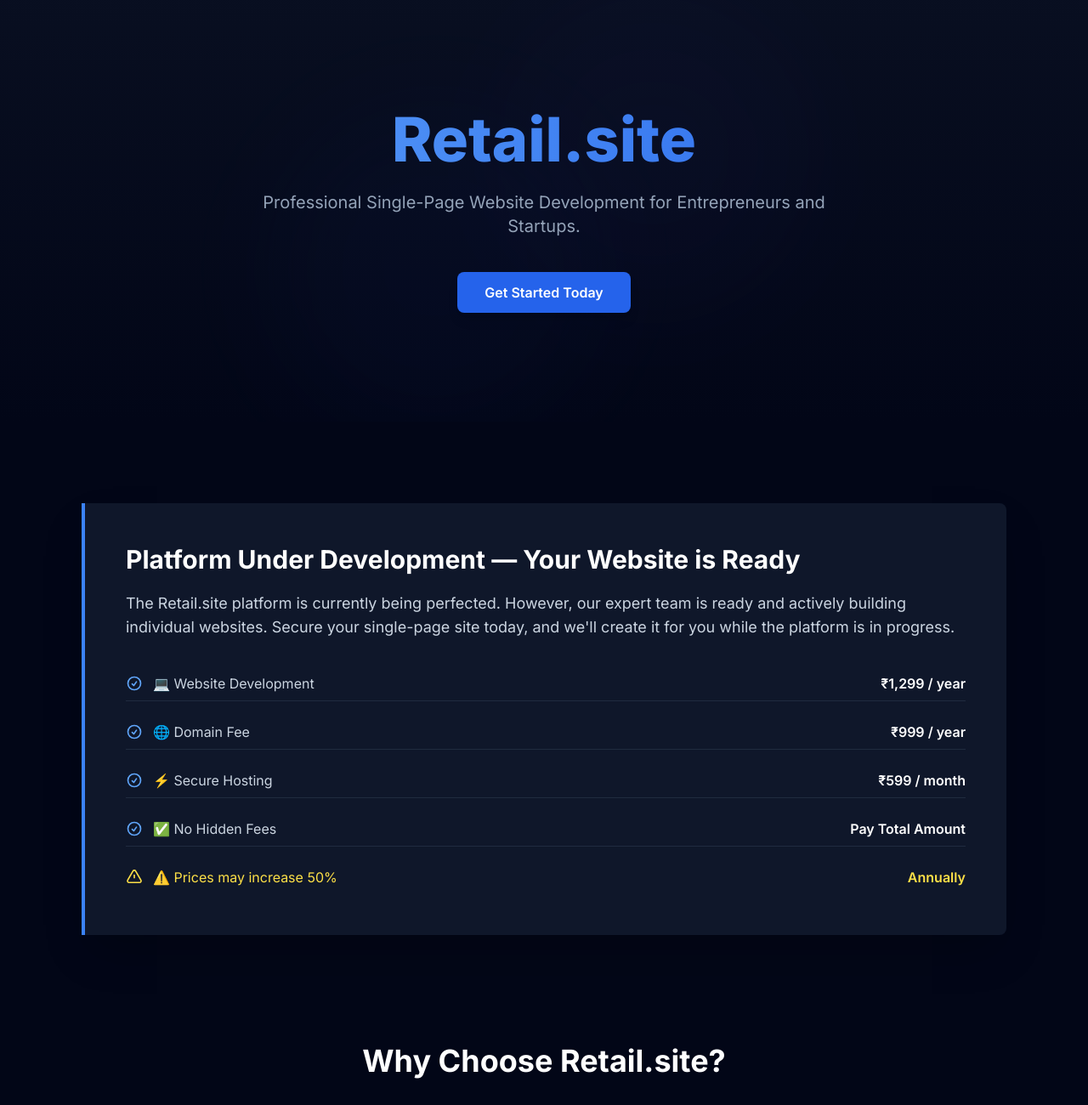
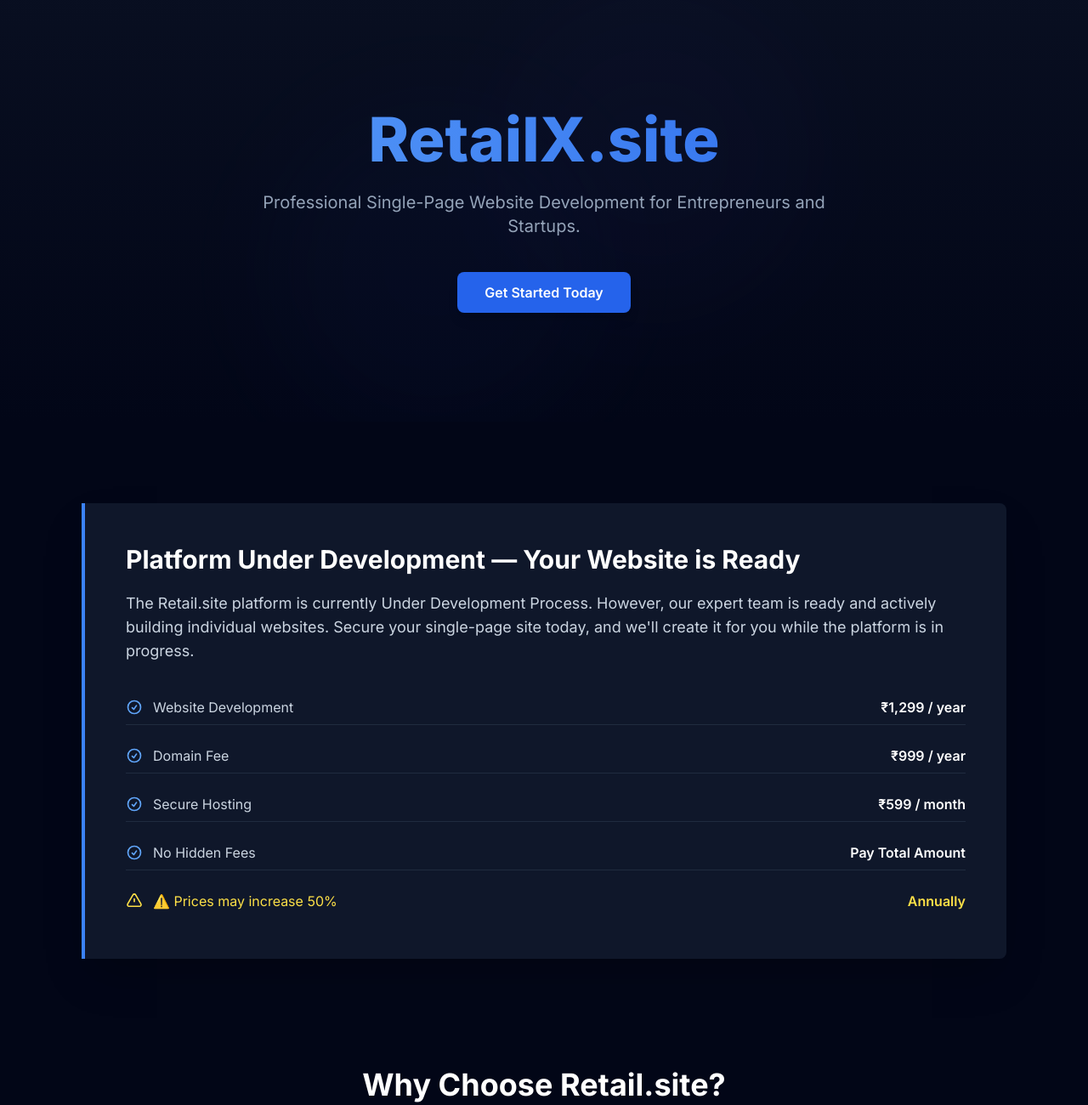
Before and after one commit to muhammedadnanv/Retailx1, a plain HTML site: page index.html in a window 1280 px wide. Shown: the top 1300 px of the page at 85% size. Drawn offline with nearby package versions, Linux system fonts and the light colour scheme.

Commit message:
Update index.html

```diff
--- a/index.html
+++ b/index.html
@@ -5,7 +5,7 @@
     <meta name="viewport" content="width=device-width, initial-scale=1.0">
     <meta name="description" content="Retail.site assists solo entrepreneurs and startups in creating professional single-page websites quickly. Secure your site today.">
     <meta name="keywords" content="Retail.site, single page website, website development, startup websites, responsive website, web design">
-    <title>Retail.site | Premium Single-Page Websites for Startups</title>
+    <title>Retailx.site | Premium Single-Page Websites for Startups</title>
 
     <!-- Tailwind CSS CDN -->
     <script src="https://cdn.tailwindcss.com"></script>
@@ -60,7 +60,7 @@
         <div class="absolute bottom-1/4 right-1/4 w-96 h-96 bg-indigo-900/20 rounded-full filter blur-3xl opacity-30 -z-10"></div>
 
         <h1 class="text-5xl sm:text-7xl font-extrabold bg-clip-text text-transparent bg-gradient-to-r from-blue-400 to-blue-600 mb-6">
-            Retail.site
+            RetailX.site
         </h1>
         <p class="text-lg sm:text-xl text-slate-400 max-w-2xl mx-auto">
             Professional Single-Page Website Development for Entrepreneurs and Startups.
@@ -77,34 +77,34 @@
         <section class="bg-slate-900 border-l-4 border-blue-500 rounded-r-lg p-8 sm:p-12 shadow-2xl">
             <h2 class="text-3xl font-bold text-white mb-5">Platform Under Development — Your Website is Ready</h2>
             <p class="text-slate-300 mb-8 text-lg">
-                The Retail.site platform is currently being perfected. However, our expert team is ready and actively building individual websites. Secure your single-page site today, and we'll create it for you while the platform is in progress.
+                The Retail.site platform is currently Under Development Process. However, our expert team is ready and actively building individual websites. Secure your single-page site today, and we'll create it for you while the platform is in progress.
             </p>
             <ul class="list-none space-y-4">
                 <li class="flex justify-between items-center py-2 border-b border-slate-700/50">
                     <span class="flex items-center text-slate-300">
                         <svg class="h-5 w-5 text-blue-400 mr-3 flex-shrink-0" xmlns="http://www.w3.org/2000/svg" fill="none" viewBox="0 0 24 24" stroke-width="2" stroke="currentColor"><path stroke-linecap="round" stroke-linejoin="round" d="M9 12.75L11.25 15 15 9.75M21 12a9 9 0 11-18 0 9 9 0 0118 0z" /></svg>
-                        💻 Website Development
+                        Website Development
                     </span>
                     <span class="font-semibold text-white">₹1,299 / year</span>
                 </li>
                 <li class="flex justify-between items-center py-2 border-b border-slate-700/50">
                     <span class="flex items-center text-slate-300">
                         <svg class="h-5 w-5 text-blue-400 mr-3 flex-shrink-0" xmlns="http://www.w3.org/2000/svg" fill="none" viewBox="0 0 24 24" stroke-width="2" stroke="currentColor"><path stroke-linecap="round" stroke-linejoin="round" d="M9 12.75L11.25 15 15 9.75M21 12a9 9 0 11-18 0 9 9 0 0118 0z" /></svg>
-                        🌐 Domain Fee
+                        Domain Fee
                     </span>
                     <span class="font-semibold text-white">₹999 / year</span>
                 </li>
                 <li class="flex justify-between items-center py-2 border-b border-slate-700/50">
                     <span class="flex items-center text-slate-300">
                         <svg class="h-5 w-5 text-blue-400 mr-3 flex-shrink-0" xmlns="http://www.w3.org/2000/svg" fill="none" viewBox="0 0 24 24" stroke-width="2" stroke="currentColor"><path stroke-linecap="round" stroke-linejoin="round" d="M9 12.75L11.25 15 15 9.75M21 12a9 9 0 11-18 0 9 9 0 0118 0z" /></svg>
-                        ⚡ Secure Hosting
+                        Secure Hosting
                     </span>
                     <span class="font-semibold text-white">₹599 / month</span>
                 </li>
                 <li class="flex justify-between items-center py-2 border-b border-slate-700/50">
                     <span class="flex items-center text-slate-300">
                         <svg class="h-5 w-5 text-blue-400 mr-3 flex-shrink-0" xmlns="http://www.w3.org/2000/svg" fill="none" viewBox="0 0 24 24" stroke-width="2" stroke="currentColor"><path stroke-linecap="round" stroke-linejoin="round" d="M9 12.75L11.25 15 15 9.75M21 12a9 9 0 11-18 0 9 9 0 0118 0z" /></svg>
-                        ✅ No Hidden Fees
+                         No Hidden Fees
                     </span>
                     <span class="font-semibold text-white">Pay Total Amount</span>
                 </li>
@@ -185,7 +185,7 @@
                         <textarea id="additional_info" placeholder="Any other details, features, or questions..." rows="4" class="w-full px-5 py-3 bg-slate-800 border-2 border-slate-700 rounded-lg text-white placeholder-slate-500 focus:outline-none focus:border-blue-500 focus:ring-1 focus:ring-blue-500 transition-all duration-300"></textarea>
                     </div>
                     <button type="submit" class="w-full bg-blue-600 text-white font-semibold px-8 py-4 rounded-lg shadow-lg hover:bg-blue-700 transition-all duration-300 transform hover:scale-105 focus:outline-none focus:ring-2 focus:ring-blue-500 focus:ring-offset-2 focus:ring-offset-slate-900">
-                        Submit via WhatsApp
+                        Submit
                     </button>
                 </form>
             </div>
```
